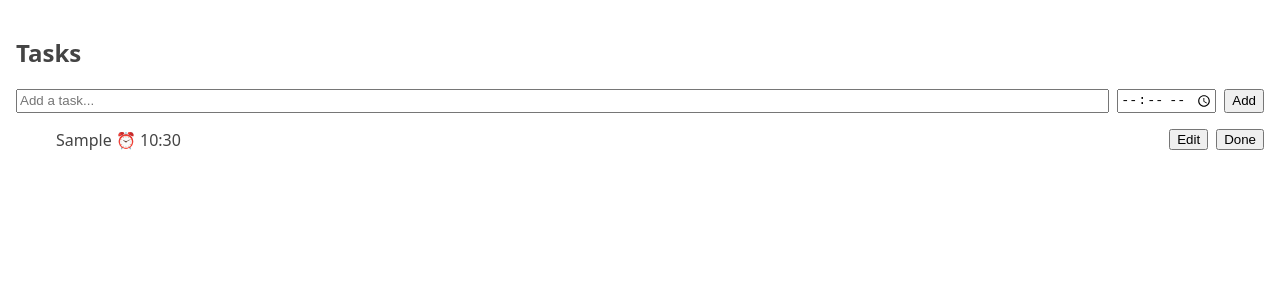
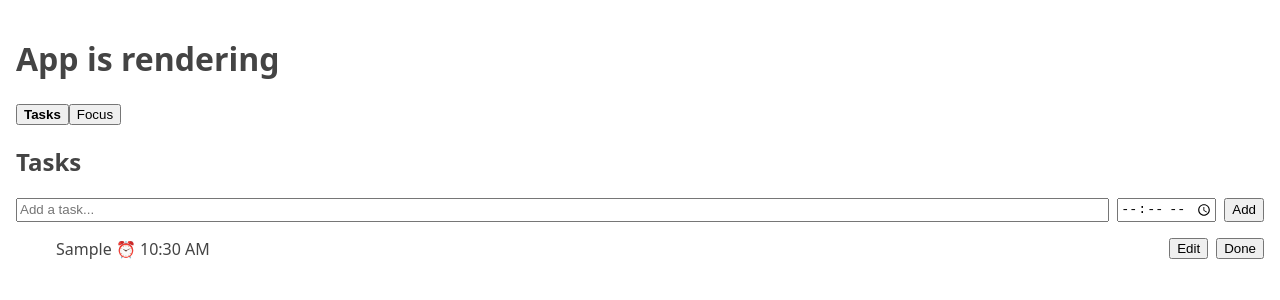
Before and after one commit to Pveeramalla/focus-todo, a React (Vite) app: page / in a window 1280 px wide. Both pictures are taken after typing "Sample", "10:30" into the empty fields and a click on the button "Add". Shown: the top 300 px of the page. Built offline with nearby package versions, Linux system fonts and the light colour scheme.

Commit message:
Organize App.jsx structure and layout

```diff
--- a/src/App.jsx
+++ b/src/App.jsx
@@ -1,11 +1,24 @@
 import { useState, useEffect } from "react";
+
+// shared components
+import Tabs from "./components/Tabs";
+
+// tasks feature
 import TaskInput from "./components/Tasks/TaskInput";
 import TaskList from "./components/Tasks/TaskList";
 
+// focus feature
+import FocusTimer from "./components/Focus/FocusTimer";
+
 function App() {
+  /* -------------------- state -------------------- */
+
   const [tasks, setTasks] = useState([]);
+  const [activeTab, setActiveTab] = useState("TASKS");
 
-  //Load from storage( once)
+  /* -------------------- effects -------------------- */
+
+  // load tasks from storage (once)
   useEffect(() => {
     const savedTasks = localStorage.getItem("tasks");
     if (savedTasks) {
@@ -13,10 +26,12 @@ function App() {
     }
   }, []);
 
-  // Save to storage( on change)
+  // save tasks to storage (on change)
   useEffect(() => {
     localStorage.setItem("tasks", JSON.stringify(tasks));
   }, [tasks]);
+
+  /* -------------------- task actions -------------------- */
 
   const addTask = ({ text, time }) => {
     const newTask = {
@@ -27,28 +42,47 @@ function App() {
     setTasks([...tasks, newTask]);
   };
 
-  //remove task
   const removeTask = (id) => {
     setTasks(tasks.filter((task) => task.id !== id));
   };
 
-  //edit task
   const editTask = (id, newText, newTime) => {
     const updatedTasks = tasks.map((task) =>
-      task.id === id ? { ...task, text: newText, time: newTime } : task
+      task.id === id
+        ? { ...task, text: newText, time: newTime }
+        : task
     );
     setTasks(updatedTasks);
   };
 
+  /* -------------------- render -------------------- */
+
   return (
     <div style={{ padding: "16px" }}>
-      <h2>Tasks</h2>
+      <h1>App is rendering</h1>
 
-      <TaskInput onAdd={addTask} />
-      <TaskList
-      tasks={tasks}
-      onDone={removeTask}
-      onEdit={editTask} />
+      <Tabs
+        activeTab={activeTab}
+        onChange={setActiveTab}
+      />
+
+      {activeTab === "TASKS" && (
+        <>
+          <h2>Tasks</h2>
+
+          <TaskInput onAdd={addTask} />
+
+          <TaskList
+            tasks={tasks}
+            onDone={removeTask}
+            onEdit={editTask}
+          />
+        </>
+      )}
+
+      {activeTab === "FOCUS" && (
+        <FocusTimer />
+      )}
     </div>
   );
 }
--- /dev/null
+++ b/src/components/Focus/FocusTimer.jsx
@@ -0,0 +1,57 @@
+import { useState, useEffect } from "react";
+
+function FocusTimer() {
+  const FOCUS_TIME = 25 * 60;
+
+  const [secondsLeft, setSecondsLeft] = useState(FOCUS_TIME);
+  const [isRunning, setIsRunning] = useState(false);
+
+  // Timer effect
+  useEffect(() => {
+    if (!isRunning) return;
+
+    const interval = setInterval(() => {
+      setSecondsLeft((prev) => {
+        if (prev <= 1) {
+          clearInterval(interval);
+          setIsRunning(false);
+          return 0;
+        }
+        return prev - 1;
+      });
+    }, 1000);
+
+    return () => clearInterval(interval);
+  }, [isRunning]);
+
+  const startPause = () => {
+    setIsRunning(!isRunning);
+  };
+
+  const reset = () => {
+    setIsRunning(false);
+    setSecondsLeft(FOCUS_TIME);
+  };
+
+  // format mm:ss
+  const minutes = Math.floor(secondsLeft / 60);
+  const seconds = secondsLeft % 60;
+
+  return (
+    <div>
+      <h2>Focus Timer</h2>
+
+      <h1>
+        {minutes}:{seconds.toString().padStart(2, "0")}
+      </h1>
+
+      <button onClick={startPause}>
+        {isRunning ? "Pause" : "Start"}
+      </button>
+
+      <button onClick={reset}>Reset</button>
+    </div>
+  );
+}
+
+export default FocusTimer;
--- /dev/null
+++ b/src/components/Tabs.jsx
@@ -0,0 +1,16 @@
+function Tabs({activeTab, onChange}){
+    return(
+        <div>
+            <button onClick={() =>onChange("TASKS")}
+                style={{fontWeight: activeTab === "TASKS" ? "bold" : "normal",}}>
+                Tasks
+            </button>
+            <button onClick={() =>onChange("FOCUS")}
+                style={{fontWeight: activeTab === "FOCUS" ? "bold" : "normal",}}>
+                Focus
+            </button>
+        </div>
+    );
+}
+
+export default Tabs;
--- a/src/components/Tasks/TaskItem.jsx
+++ b/src/components/Tasks/TaskItem.jsx
@@ -1,4 +1,13 @@
 import { useState } from "react";
+
+// helper to convert 24h time to AM/PM
+const formatTime = (time24) => {
+  const [h, m] = time24.split(":");
+  const hour = Number(h);
+  const ampm = hour >= 12 ? "PM" : "AM";
+  const hour12 = hour % 12 || 12;
+  return `${hour12}:${m} ${ampm}`;
+};
 
 function TaskItem({ task, onDone, onEdit }) {
   const [isEditing, setIsEditing] = useState(false);
@@ -16,7 +25,10 @@ function TaskItem({ task, onDone, onEdit }) {
   return (
     <li style={{ display: "flex", gap: "8px", alignItems: "center" }}>
       {isEditing ? (
-        <form onSubmit={handleEditSubmit} style={{ display: "flex", gap: "8px" }}>
+        <form
+          onSubmit={handleEditSubmit}
+          style={{ display: "flex", gap: "8px", flex: 1 }}
+        >
           <input value={text} onChange={(e) => setText(e.target.value)} />
           <input
             type="time"
@@ -27,10 +39,13 @@ function TaskItem({ task, onDone, onEdit }) {
         </form>
       ) : (
         <>
-          <span style={{flex: 1}}>
+          <span style={{ flex: 1 }}>
             {task.text}
-            {task.time && <span> ⏰ {task.time}</span>}
+            {task.time && (
+              <span> ⏰ {formatTime(task.time)}</span>
+            )}
           </span>
+
           <button onClick={() => setIsEditing(true)}>Edit</button>
           <button onClick={() => onDone(task.id)}>Done</button>
         </>
```
